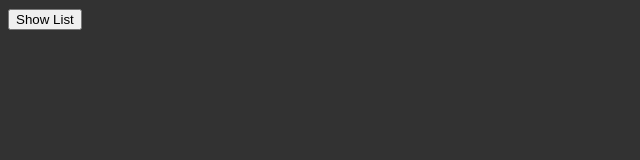
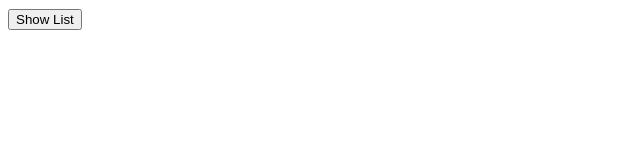
Before and after one commit to AGarofalo4544/CSEC_302_Demo, a website: page src/FileReader/index.html in a window 1280 px wide. Shown: the whole page, without its empty margins (0-640 px from the left). Drawn offline with Linux system fonts and the light colour scheme.

```diff
--- a/src/FileReader/style.css
+++ b/src/FileReader/style.css
@@ -1,8 +1,11 @@
 html
 {
-    background-color: rgb(50, 50, 50);
+    /* background-color: rgb(50, 50, 50); */
+    background-color: white;
 
     font-family: 'Courier New', Courier, monospace;
-    color: white;
+    /* color: white; */
+    color: black;
     font-size: 14pt;
+    font-weight: bold;
 }
--- a/src/InHouse/style.css
+++ b/src/InHouse/style.css
@@ -1,8 +1,11 @@
 html
 {
-    background-color: rgb(50, 50, 50);
+    /* background-color: rgb(50, 50, 50); */
+    background-color: white;
 
     font-family: 'Courier New', Courier, monospace;
-    color: white;
+    /* color: white; */
+    color: black;
     font-size: 14pt;
+    font-weight: bold;
 }
```
Also changed, not shown: src/FileReader/index.html (+0 -3 lines), src/FileReader/protoPollution.js (+0 -73 lines), src/InHouse/index.html (+1 -1 lines), src/InHouse/protoPollution.js (+19 -16 lines), README.md.
